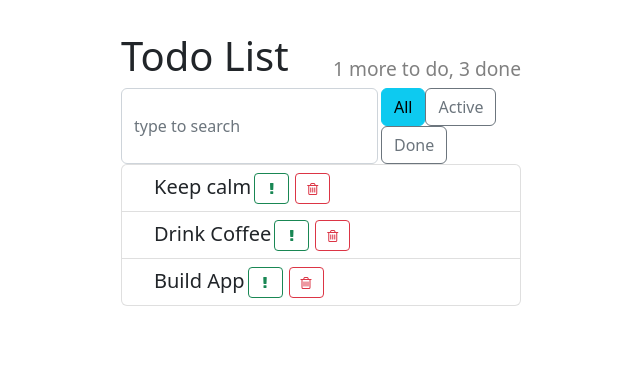
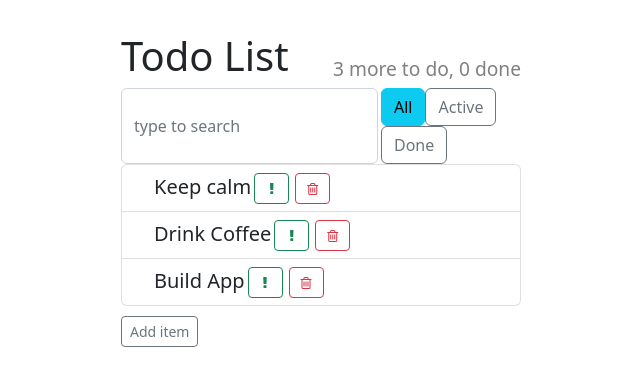
Before and after one commit to ElijahBond/another-todo-react, a React (Create React App) app: page / in a window 1280 px wide. Shown: the top 386 px of the page, without its empty margins (319-959 px from the left). Built offline with nearby package versions, Linux system fonts and the light colour scheme.

Commit message:
add AddItemForm and upd state

```diff
--- /dev/null
+++ b/src/components/AddItemForm.js
@@ -0,0 +1,24 @@
+import React, { Component } from "react";
+
+import './addItemForm.css';
+
+class AddItemForm extends Component {
+
+    render() {
+
+        const { onAddItem } = this.props;
+
+        return (
+            <div className="add-item-form" >
+                <button
+                    type='button'
+                    className='btn btn-outline-secondary btn-sm'
+                    onClick={() => onAddItem('Hello')} >
+                    Add item
+                </button>
+            </div>
+        )
+    }
+}
+
+export default AddItemForm;
--- a/src/components/App.js
+++ b/src/components/App.js
@@ -6,15 +6,29 @@ import TodoList from "./TodoList";
 
 import './app.css';
 import ItemStatusFilter from "./ItemStatusFilter";
+import AddItemForm from "./AddItemForm";
 
 class App extends Component {
+
+    maxId = 100;
+
     state = {
         todoData: [
-            { text: 'Keep calm', important: false, key: 1},
-            { text: 'Drink Coffee', important: false, key: 2},
-            { text: 'Build App', important: true, key: 3},
+            this.createTodoItem('Keep calm'),
+            this.createTodoItem('Drink Coffee'),
+            this.createTodoItem('Build App')
         ]
     };
+
+    createTodoItem(text) {
+        return {
+            text,
+            important: false,
+            done: false,
+            key: this.maxId++
+        }
+    }
+
 
     deleteItem = (key) => {
         this.setState(({ todoData }) => {
@@ -30,21 +44,75 @@ class App extends Component {
         })
     }
 
+    addItem = (text) => {
+        const newItem = this.createTodoItem(text);
+
+        this.setState(({ todoData }) => {
+
+            return {
+                todoData: [ ...todoData, newItem]
+            }
+        })
+    }
+
+    toggleProperty(arr, key, propName) {
+        const idx = arr.findIndex((el) => el.key === key);
+
+            const oldItem = arr[idx];
+            const newItem = { ...oldItem, [propName]: !oldItem[propName]}
+
+            const before = arr.slice(0, idx);
+            const after = arr.slice(idx + 1)
+            const newArray = [...before, newItem, ...after];
+
+            return newArray;
+    }
+
+    onToggleImportant = (key) => {
+        this.setState(({ todoData }) => {
+
+            return {
+                todoData: this.toggleProperty(todoData, key, 'important')
+            }
+        })
+    }
+
+    onToggleDone = (key) => {
+        this.setState(({ todoData }) => {
+
+            return {
+                todoData: this.toggleProperty(todoData, key, 'done')
+            }
+        })
+    }
+
     render() {
+
+        const { todoData } = this.state
+        const doneCount =this.state.todoData
+                            .filter((el) => el.done)
+                            .length;
+
+        const todoCount = todoData.length - doneCount;
+
         return (
             <div className="todo-app">
-                <AppHeader toDo={1} done={3} />
+                <AppHeader toDo={todoCount} done={doneCount} />
                 <div className="top-panel d-flex">
                     <SearchPanel />
                     <ItemStatusFilter />
                 </div>
 
-                <TodoList data={this.state.todoData}
-                onDeleted={ this.deleteItem } />
+                <TodoList
+                    data={this.state.todoData}
+                    onDeleted={ this.deleteItem }
+                    onToggleImportant1={ this.onToggleImportant }
+                    onToggleDone1={this.onToggleDone} />
+                <AddItemForm onAddItem={this.addItem} />
             </div>
         )
     }
-}
+};
 
 // const App = () => {
 
--- a/src/components/TodoList.js
+++ b/src/components/TodoList.js
@@ -2,7 +2,7 @@ import TodoListItem from "./TodoListItem";
 
 import './todoList.css'
 
-const TodoList = ({ data, onDeleted }) => {
+const TodoList = ({ data, onDeleted, onToggleImportant1, onToggleDone1 }) => {
 
     const listItems = data.map((item) => {
         const { key, ...itemProps} = item;
@@ -11,7 +11,9 @@ const TodoList = ({ data, onDeleted }) => {
             <li key={key} className='list-group-item'>
                 <TodoListItem
                     {...itemProps}
-                    onDeleted={() => onDeleted(key)} />
+                    onDeleted={() => onDeleted(key)}
+                    onToggleImportant2={() => onToggleImportant1(key)}
+                    onToggleDone2={() => onToggleDone1(key)} />
             </li>
         );
     });
--- a/src/components/TodoListItem.js
+++ b/src/components/TodoListItem.js
@@ -2,32 +2,14 @@ import React, { Component } from 'react';
 import './todoListItem.css';
 
 class TodoListItem extends Component {
-
-    state = {
-        done: false,
-        important: false
-    }
-
-    onLabelClick() {
-        this.setState(({done}) => {
-            return {
-                done: !done
-            }
-        })
-    }
-
-    onMarkImportant() {
-        this.setState(({important}) => {
-            return {
-                important: !important
-            }
-        })
-    }
-
     render() {
-
-        const {text, onDeleted} = this.props;
-        const { done, important } = this.state;
+        const {text,
+                onDeleted,
+                onToggleImportant2,
+                onToggleDone2,
+                done,
+                important
+                } = this.props;
 
         let classNames = 'todo-list-item';
         if (done) {
@@ -47,14 +29,14 @@ class TodoListItem extends Component {
             <span className={classNames}>
                 <span
                     className="todo-list-item-text"
-                    onClick={() => this.onLabelClick()}>
+                    onClick={onToggleDone2}>
                     {text}
                 </span>
 
                 <button
                     type='button'
                     className='btn btn-outline-success btn-sm float-right'
-                    onClick={() => this.onMarkImportant()}>
+                    onClick={onToggleImportant2}>
                     <i className="fa fa-exclamation" />
                 </button>
 
--- /dev/null
+++ b/src/components/addItemForm.css
@@ -0,0 +1,3 @@
+.add-item-form {
+    margin-top: 10px;
+}
```
